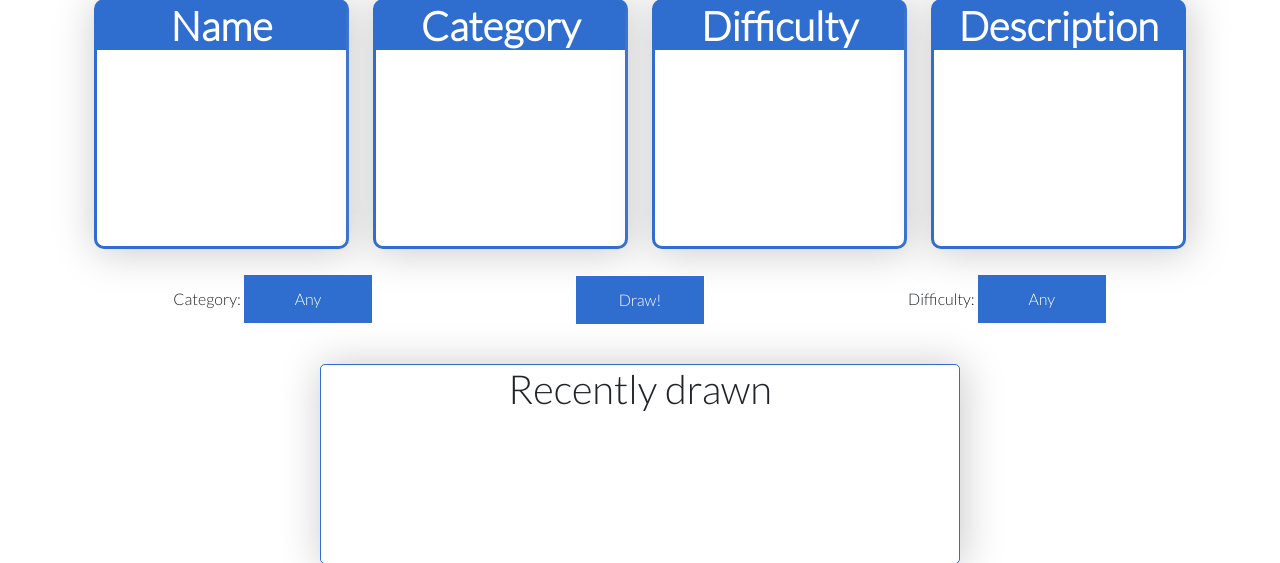
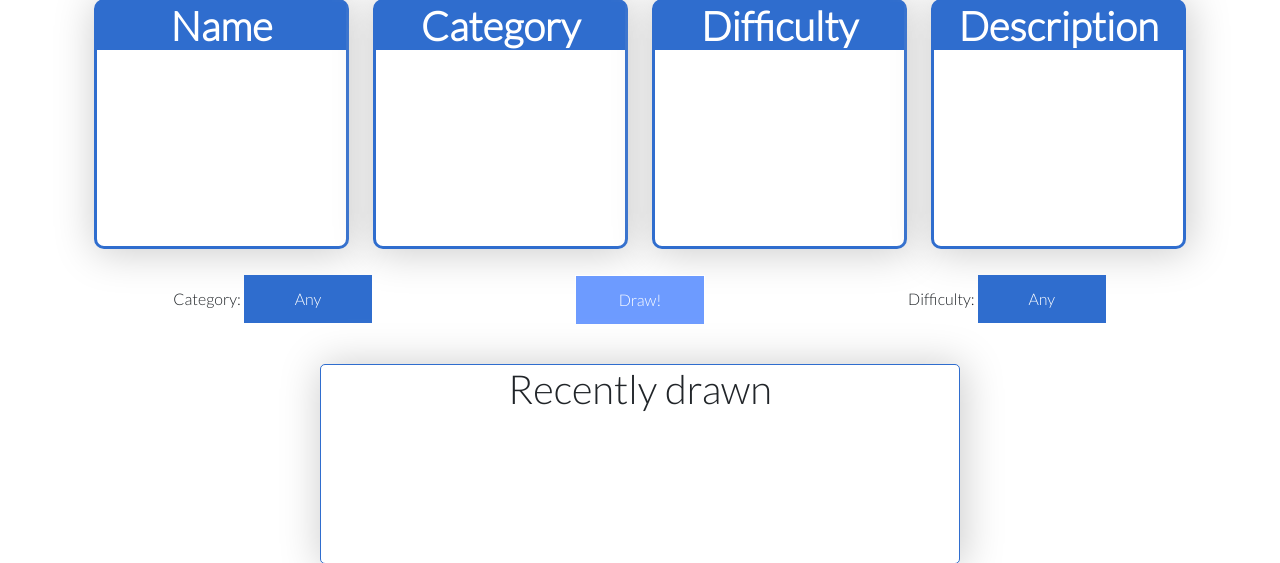
Before and after one commit to kgwl/give_me_an_idea, a Django app: page / in a window 1280 px wide, with the pointer over the restyled element. Shown: the part 238-801 px from the top of the page. Run offline with Django 3.2, Linux system fonts and the light colour scheme; some libraries are stand-ins or nearby versions.

Commit message:
Hover reaction on draw button has been added

```diff
--- a/static/gmai/base.css
+++ b/static/gmai/base.css
@@ -96,6 +96,11 @@
     border: 1px solid;
 }
 
+#btn:hover{
+    background-color: #6d9bff;
+}
+
+
 #btn:active {
     background-color: #00439c;
 }
```
